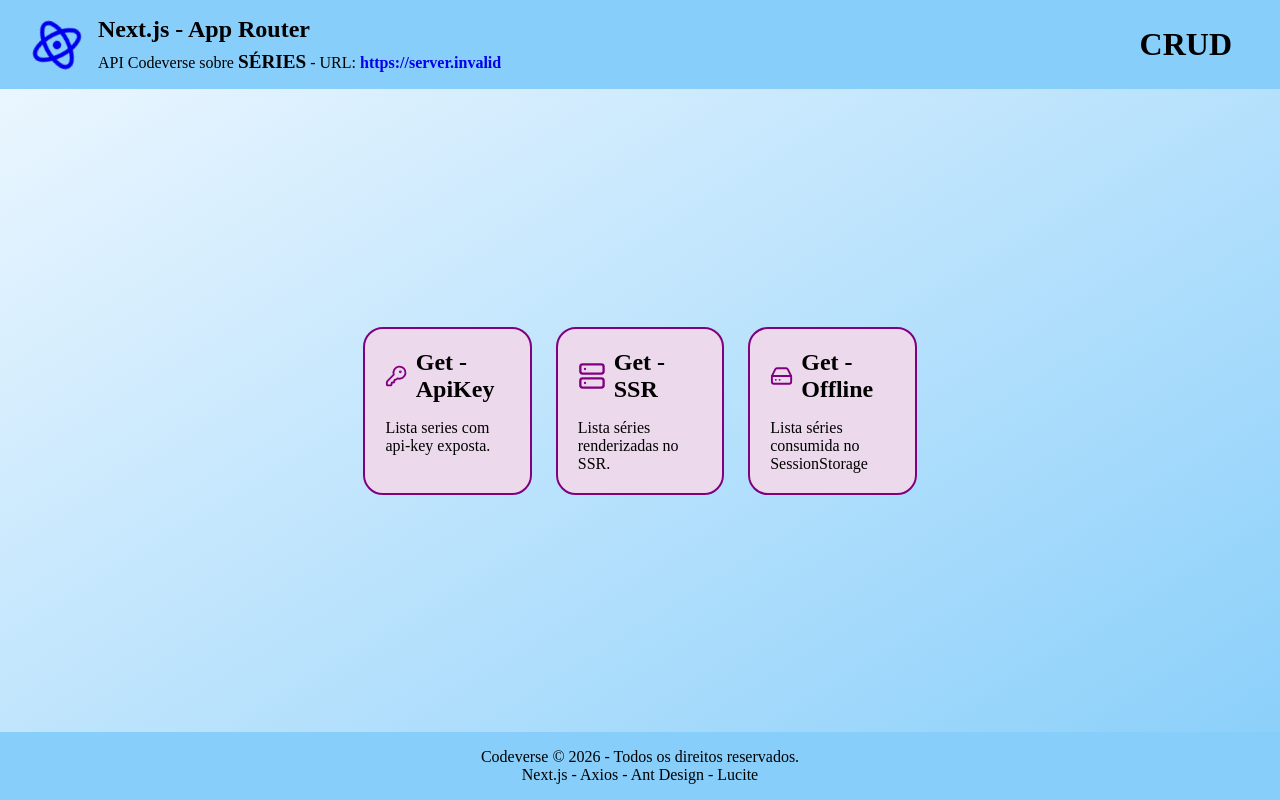
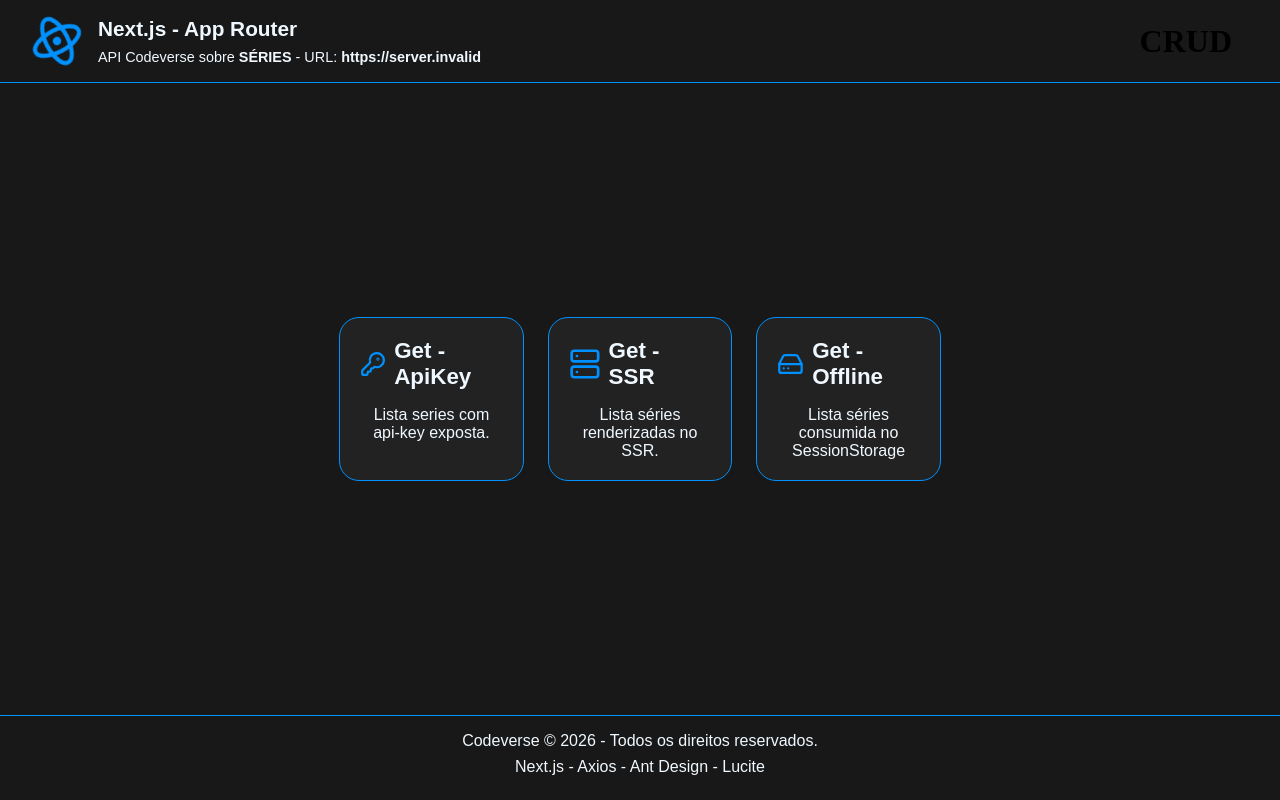
Before and after one commit to juliaefmiranda/template-next-crud, a Next.js app: page / in a window 1280 px wide. Built offline with nearby package versions, Linux system fonts and the light colour scheme; no server answers; what @ant-design/nextjs-registry would draw is missing.

Commit message:
style: ajusta cores

```diff
--- a/src/app/globals.css
+++ b/src/app/globals.css
@@ -8,7 +8,7 @@ body {
     min-height: 100vh;
     display: flex;
     flex-direction: column;
-    background: linear-gradient(to bottom right, aliceblue, lightskyblue);
+    background: #181818;
 }
 
 main {
--- a/src/app/page.module.css
+++ b/src/app/page.module.css
@@ -11,7 +11,15 @@
 }
 
 .footer {
-    background-color: lightskyblue;
+    background-color: #181818;
     text-align: center;
     padding: 1rem 2rem;
+    border-top: 1px solid #0091ff;
 }
+
+.footer p {
+    font-size: 1rem;
+    font-family: 'Montserrat', sans-serif;
+    color: aliceblue;
+    padding-bottom: 0.5rem;
+}
--- a/src/components/Card.module.css
+++ b/src/components/Card.module.css
@@ -4,8 +4,8 @@
     height: auto;
     flex-direction: column;
     gap: 1rem;
-    background-color: color-mix(in srgb, var(--card-color, black) 15%, white);
-    border: 2px solid var(--card-color, black);
+    background-color: #222222;
+    border: 1px solid var(--card-color, black);
     border-radius: 20px;
     padding: 1.25rem;
     text-decoration: none;
@@ -22,3 +22,16 @@
     align-items: center;
     gap: 0.5rem;
 }
+
+.cardHeader h2 {
+    color: aliceblue;
+    font-family: 'Montserrat', sans-serif;
+    font-size: 1.4rem;
+}
+
+.card p {
+    color: aliceblue;
+    font-family: 'Montserrat', sans-serif;
+    font-size: 1rem;
+    text-align: center;
+}
--- a/src/components/Header.module.css
+++ b/src/components/Header.module.css
@@ -1,9 +1,10 @@
 .header {
-    background-color: lightskyblue;
+    background-color: #181818;
     display: flex;
     align-items: center;
     justify-content: space-between;
     padding: 1rem 2rem;
+    border-bottom: 1px solid #0091ff;
 }
 
 .header h1 {
@@ -19,6 +20,12 @@
 .atom {
     display: flex;
     animation: spin 10s linear infinite;
+    color: #0091ff;
+    transition: color 0.2s ease;
+}
+
+.atom:hover {
+    color: #7ba8ca;
 }
 
 @keyframes spin {
@@ -31,17 +38,29 @@
 }
 
 .header h2 {
+    font-size: 1.3rem;
     margin-bottom: 0.5rem;
+    font-family: 'Montserrat', sans-serif;
+    color: aliceblue;
 }
 
 .header span {
     font-weight: bold;
-    font-size: 1.2rem;
+    font-size: 0.9rem;
+    font-family: 'Montserrat', sans-serif;
+    color: aliceblue;
+}
+
+.header p {
+    font-size: 0.9rem;
+    font-family: 'Montserrat', sans-serif;
+    color: aliceblue;
 }
 
 .verb {
-    font-weight: bold;
+    font-weight: 600;
     text-decoration: none;
+    color: aliceblue;
 }
 
 .verb:hover {
--- a/src/data/crud.js
+++ b/src/data/crud.js
@@ -6,7 +6,7 @@ export const examples = [
         method: 'ApiKey',
         verb: 'Get',
         description: 'Lista series com api-key exposta.',
-        color: 'purple',
+        color: '#0091ff',
         Icon: KeyRound,
     },
 
@@ -15,7 +15,7 @@ export const examples = [
         method: 'SSR',
         verb: 'Get',
         description: 'Lista séries renderizadas no SSR.',
-        color: 'purple',
+        color: '#0091ff',
         Icon: Server,
     },
     {
@@ -23,7 +23,7 @@ export const examples = [
         method: 'Offline',
         verb: 'Get',
         description: 'Lista séries consumida no SessionStorage',
-        color: 'purple',
+        color: '#0091ff',
         Icon: HardDrive,
     }
 ];
@@ -34,7 +34,7 @@ export const crud = [
         method: 'ApiKey',
         verb: 'Get',
         description: 'Lista series com api-key exposta.',
-        color: 'purple',
+        color: '#0091ff',
         Icon: KeyRound,
     }
 ]
```
